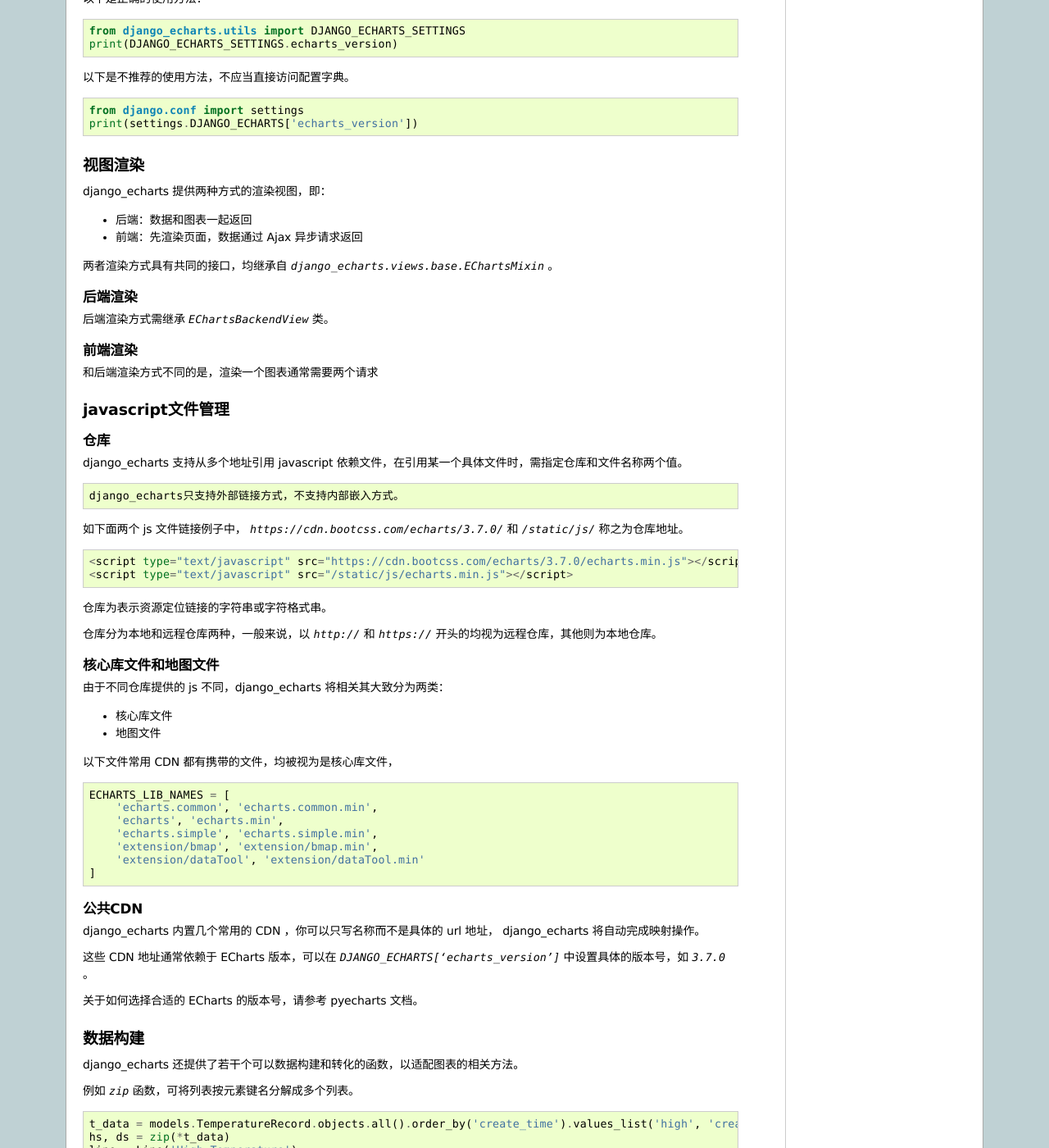
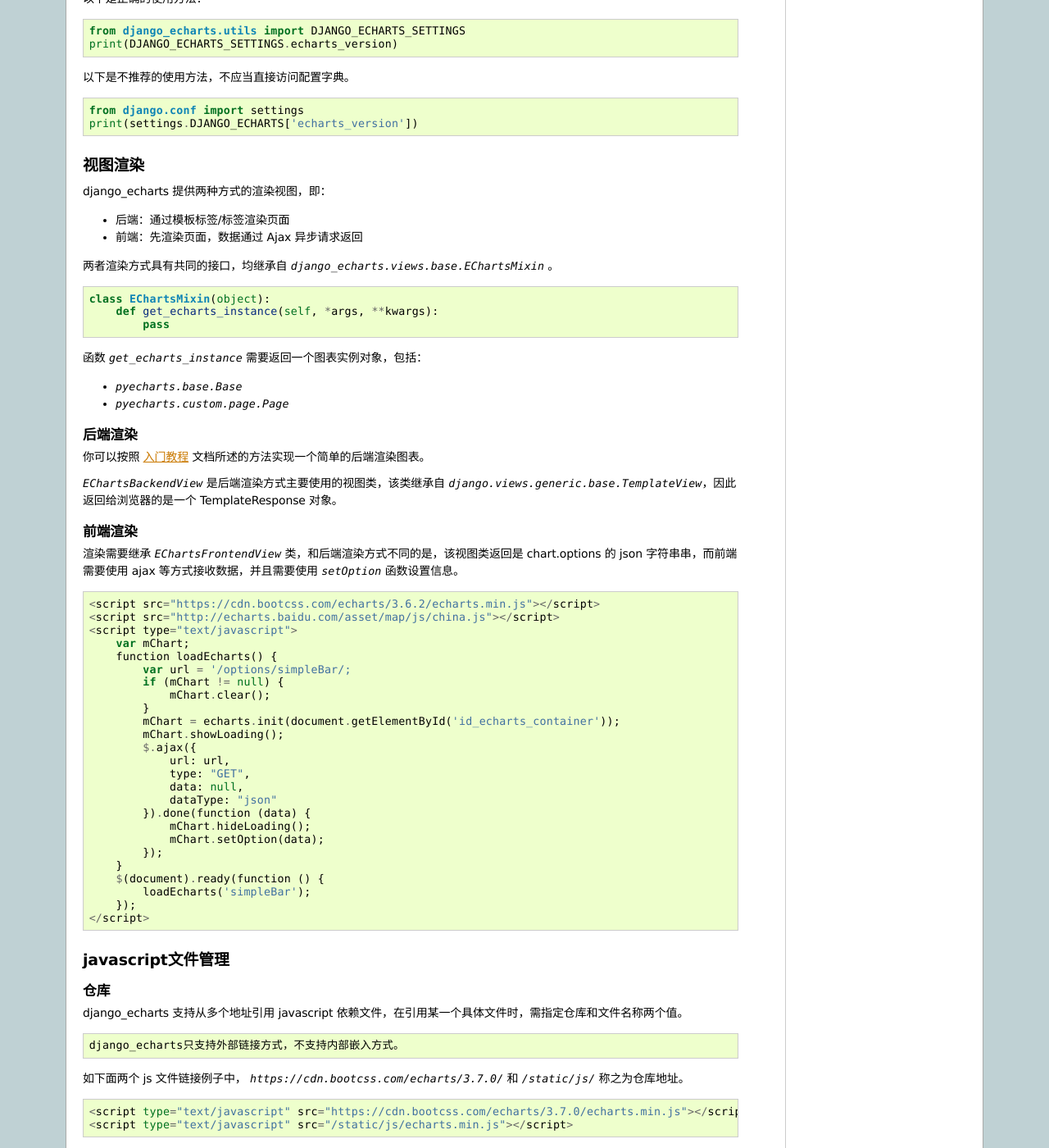
Before and after one commit to kinegratii/django-echarts, a Sphinx documentation site: the page built from docs/topics.rst, in a window 1280 px wide and 1400 px high, scrolled down 756 px. Shown: the whole window at 82% size. Built offline with Sphinx 7.4.7, drawn with Linux system fonts in a browser that asks for light colours; some of the changed text lies outside the part shown.

Commit message:
Update document

```diff
--- a/django_echarts/__init__.py
+++ b/django_echarts/__init__.py
@@ -2,5 +2,5 @@
 A django app for Echarts integration with pyecharts as chart builder.
 """
 
-__version__ = '0.1.4'
+__version__ = '0.2.0'
 __author__ = 'kinegratii'
--- a/docs/topics.rst
+++ b/docs/topics.rst
@@ -60,20 +60,61 @@ django_echarts 目前不接受对象级别的配置，因此 `pyecharts.base.Bas
 
 django_echarts 提供两种方式的渲染视图，即：
 
-- 后端：数据和图表一起返回
+- 后端：通过模板标签/标签渲染页面
 - 前端：先渲染页面，数据通过 Ajax 异步请求返回
 
 两者渲染方式具有共同的接口，均继承自 `django_echarts.views.base.EChartsMixin` 。
 
+::
+
+    class EChartsMixin(object):
+        def get_echarts_instance(self, *args, **kwargs):
+            pass
+
+函数 `get_echarts_instance` 需要返回一个图表实例对象，包括：
+
+- `pyecharts.base.Base`
+- `pyecharts.custom.page.Page`
+
 后端渲染
 +++++++++
 
-后端渲染方式需继承 `EChartsBackendView` 类。
+你可以按照 :ref:`tutorial-start` 文档所述的方法实现一个简单的后端渲染图表。
+
+`EChartsBackendView` 是后端渲染方式主要使用的视图类，该类继承自 `django.views.generic.base.TemplateView`，因此返回给浏览器的是一个 TemplateResponse 对象。
 
 前端渲染
 +++++++++
 
-和后端渲染方式不同的是，渲染一个图表通常需要两个请求
+渲染需要继承 `EChartsFrontendView` 类，和后端渲染方式不同的是，该视图类返回是 chart.options 的 json 字符串串，而前端需要使用 ajax 等方式接收数据，并且需要使用 `setOption` 函数设置信息。
+
+.. code-block:: guess
+
+    <script src="https://cdn.bootcss.com/echarts/3.6.2/echarts.min.js"></script>
+    <script src="http://echarts.baidu.com/asset/map/js/china.js"></script>
+    <script type="text/javascript">
+        var mChart;
+        function loadEcharts() {
+            var url = '/options/simpleBar/;
+            if (mChart != null) {
+                mChart.clear();
+            }
+            mChart = echarts.init(document.getElementById('id_echarts_container'));
+            mChart.showLoading();
+            $.ajax({
+                url: url,
+                type: "GET",
+                data: null,
+                dataType: "json"
+            }).done(function (data) {
+                mChart.hideLoading();
+                mChart.setOption(data);
+            });
+        }
+        $(document).ready(function () {
+            loadEcharts('simpleBar');
+        });
+    </script>
 
 javascript文件管理
 --------------------
@@ -119,16 +160,86 @@ django_echarts 支持从多个地址引用 javascript 依赖文件，在引用
         'extension/dataTool', 'extension/dataTool.min'
     ]
 
+涉及 js 仓库设置的选项有三个：
 
+- lib_js_host: 指定 Echarts 核心库文件的仓库
+- map_js_host: 指定地图文件的仓库
+- local_host: 本地仓库的具体路径
+
+一般来说，只需设置 `lib_js_host` 和 `map_js_host` 两个值即可，它们均支持以下几种形式的值：
+
+- 地址字符串：如 `http://115.00.00.00:8080/echarts/` 。
+- 地址格式化字符串：类似于 Python 格式化，使用 `{}` 嵌入变量。
+- CDN名称：参见下一节 “公共CDN”。
+
+举个例子，下面是某一个 Django 项目的静态文件目录结构。
+
+::
+
+    - example
+        - example
+            - __init__.py
+            - settings.py
+            - urls.py
+            - wsgi.py
+        - static
+            - echarts/
+                - echarts.min.js
+            - map/
+                - beijing.js
+                - china.js
+                - fujian.js
+        - demo
+            - __init__.py
+            - urls.py
+            - views.py
+
+根据上述结构，相应的 `settings.py` 相关设置可变为以下内容：
+
+::
+
+    STATIC_URL = '/static/'
+    DJANGO_ECHARTS = {
+        'lib_js_host':'/static/echarts',
+        'map_js_host': '/static/map'
+    }
+
+需要注意的是：
+
+- 路径末尾 `/` 不必设置。
+- 无论核心库和地图文件是否在同一个目录，都要同时设置。
 
 公共CDN
 ++++++++
 
 django_echarts 内置几个常用的 CDN ，你可以只写名称而不是具体的 url 地址， django_echarts 将自动完成映射操作。
 
+
++------------+--------------------------------------------------------------------+
+| 名称       | url格式                                                            |
++============+====================================================================+
+| cdnjs      | https://cdnjs.cloudflare.com/ajax/libs/echarts/{echarts_version}   |
++------------+--------------------------------------------------------------------+
+| npmcdn     | https://unpkg.com/echarts@{echarts_version}/dist                   |
++------------+--------------------------------------------------------------------+
+| bootcdn    | https://cdn.bootcss.com/echarts/{echarts_version}                  |
++------------+--------------------------------------------------------------------+
+| pyecharts  | https://chfw.github.io/jupyter-echarts/echarts                     |
++------------+--------------------------------------------------------------------+
+| echarts    | http://echarts.baidu.com/dist                                      |
++------------+--------------------------------------------------------------------+
+
+表：内置 CDN 列表
+
+**版本号**
+
 这些 CDN 地址通常依赖于 ECharts 版本，可以在 `DJANGO_ECHARTS['echarts_version']` 中设置具体的版本号，如 `3.7.0` 。
 
 关于如何选择合适的 ECharts 的版本号，请参考 pyecharts 文档。
+
+**网络协议**
+
+默认采用 HTTPS 协议，除了 echarts 官方文档。由于 echarts 和 pyecharts 不是正式CDN，仅供演示，不建议运用于实际环境或者下载本地部署。
 
 数据构建
 ---------
--- a/docs/tutorial.rst
+++ b/docs/tutorial.rst
@@ -1,3 +1,5 @@
+.. _tutorial-start:
+
 入门教程
 =========
 
--- a/setup.py
+++ b/setup.py
@@ -34,7 +34,7 @@ packages = [
 
 setup(
     name='django-echarts',
-    version='0.1.3',
+    version='0.2.0',
     packages=packages,
     url='https://github.com/kinegratii/django-echarts',
     install_requires=['pyecharts', 'Django', 'pluck'],
```
Also changed, not shown: README.md (+2 -15 lines), docs/api.rst (+10 -8 lines), docs/faq.rst (+9 -1 lines).
